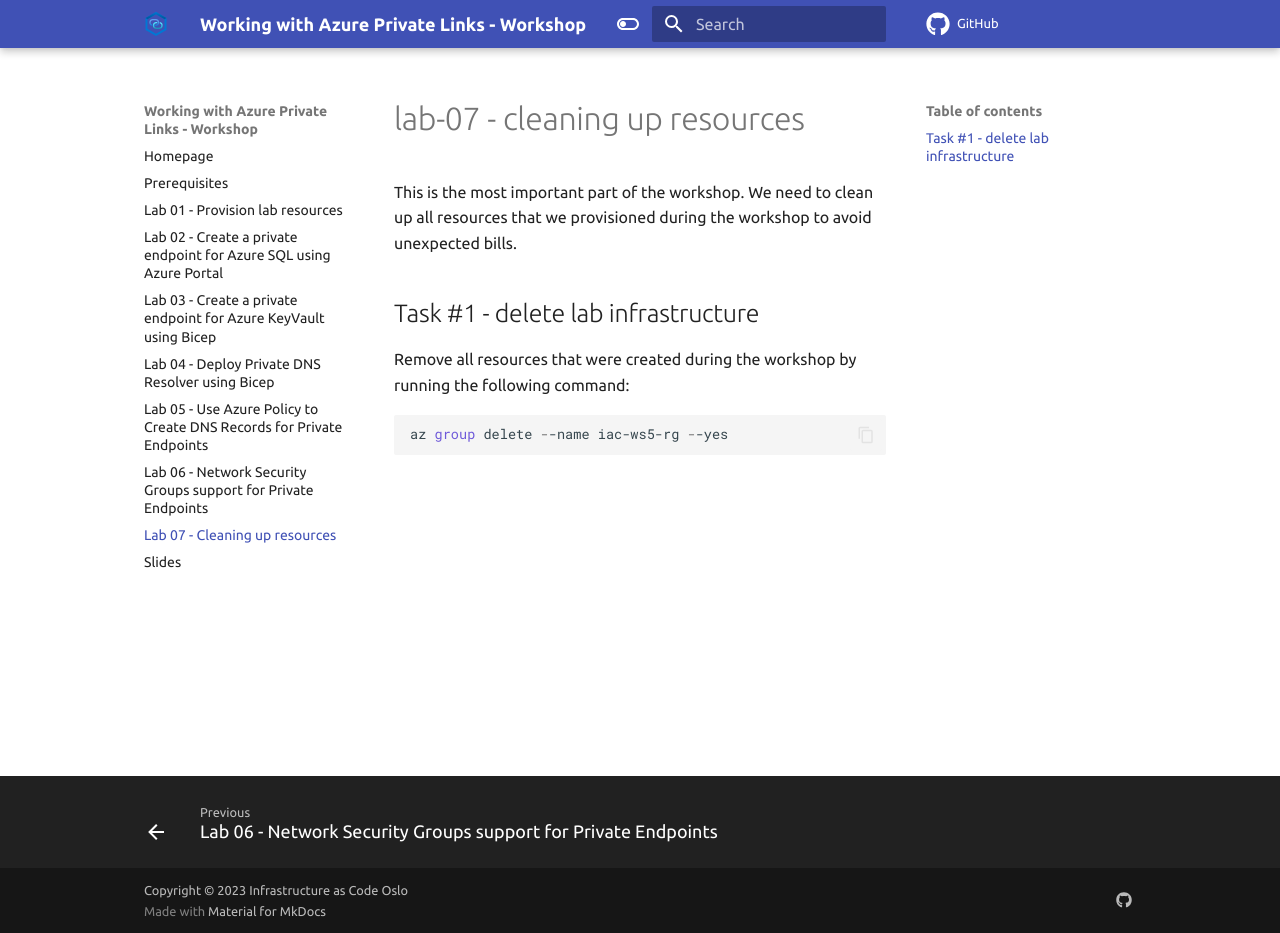
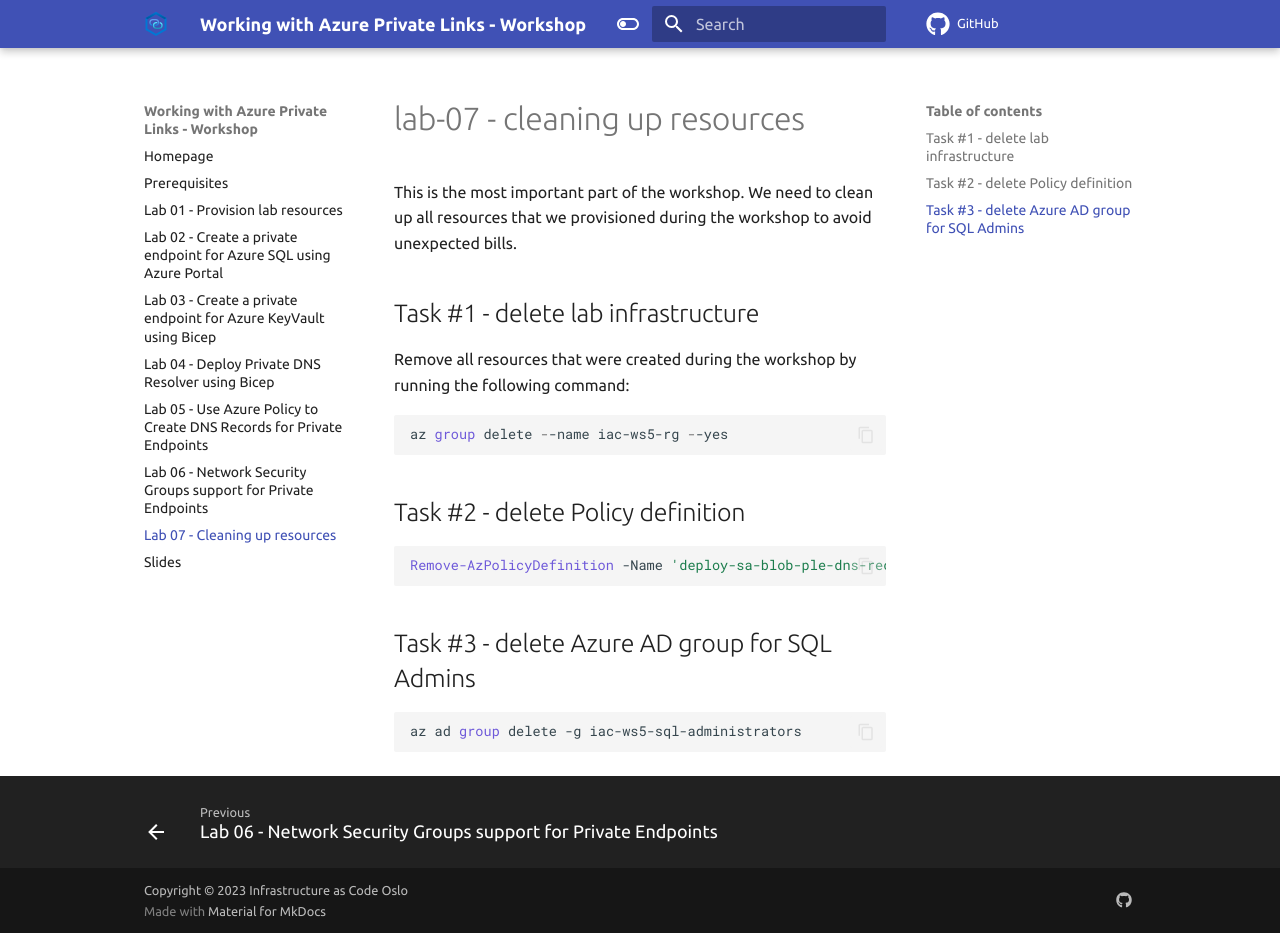
Before and after one commit to Infrastructure-AsCode/azure-private-links-labs, an MkDocs documentation site: the page built from docs/labs/lab-07/index.md, in a window 1280 px wide and 933 px high. Built offline with MkDocs 1.6.1 and Material for MkDocs 9.7.7, drawn with Linux system fonts in a browser that asks for light colours; comment, search, counter and statistics services are not loaded.

Commit message:
lab07 - WIP

````diff
--- a/docs/labs/lab-07/index.md
+++ b/docs/labs/lab-07/index.md
@@ -9,3 +9,15 @@ Remove all resources that were created during the workshop by running the follow
 ```powershell
 az group delete --name iac-ws5-rg --yes
 ```
+
+## Task #2 - delete Policy definition
+
+```powershell
+Remove-AzPolicyDefinition -Name 'deploy-sa-blob-ple-dns-records'
+```
+
+## Task #3 - delete Azure AD group for SQL Admins
+
+```powershell
+az ad group delete -g iac-ws5-sql-administrators
+```
````
